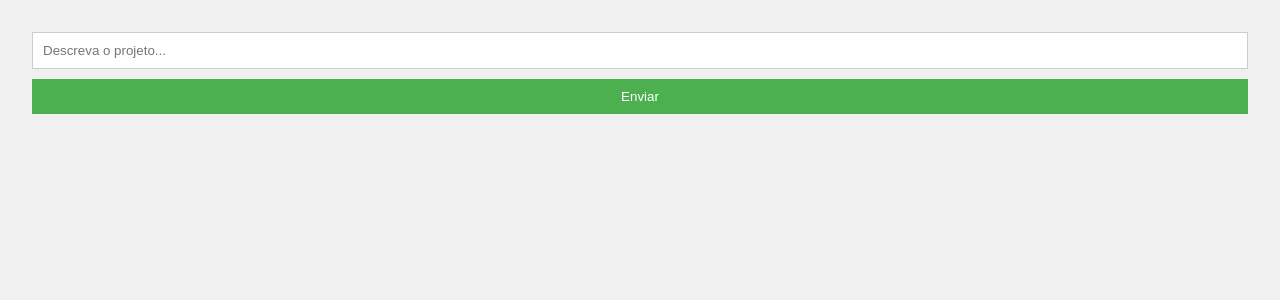
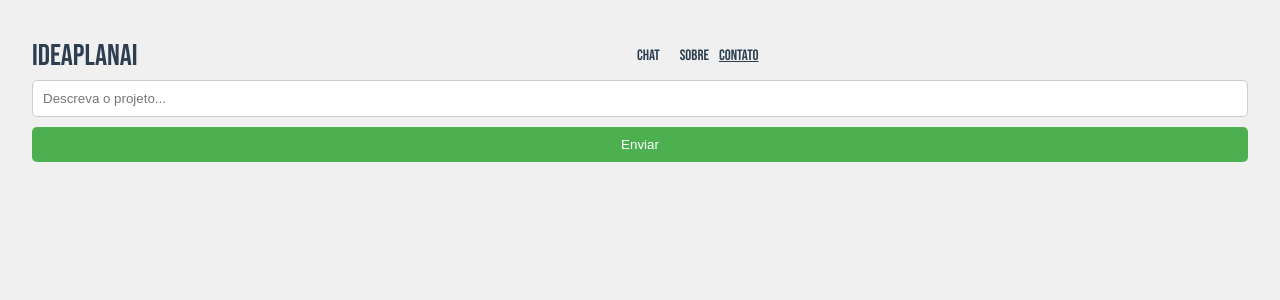
Before and after one commit to dacmarcell/ideaplanAI-web, a Vue app: page / in a window 1280 px wide. Shown: the top 300 px of the page. Built offline with nearby package versions, Linux system fonts and the light colour scheme.

Commit message:
Refactor App.vue: Remove unnecessary container div and add TopHeader component

```diff
--- a/src/App.vue
+++ b/src/App.vue
@@ -1,19 +1,32 @@
 <script setup lang="ts">
 import { RouterView } from 'vue-router'
+import TopHeader from './components/TopHeader.vue'
 </script>
 
 <template>
+  <div class="container">
+    <TopHeader />
+  </div>
   <RouterView />
 </template>
 
 <style>
 @import url('https://fonts.googleapis.com/css2?family=Bebas+Neue&display=swap');
 
+* {
+  border-radius: var(--border-radius);
+  color: var(--text-primary-color);
+}
 body {
   font-family: 'Bebas Neue', sans-serif;
   margin: 0;
   padding: 0;
-  background-color: #f0f0f0;
-  border-radius: 4px;
+  background-color: var(--background-primary-color);
+}
+.container {
+  display: flex;
+  flex-direction: row;
+  align-items: center;
+  justify-content: space-between;
 }
 </style>
```
